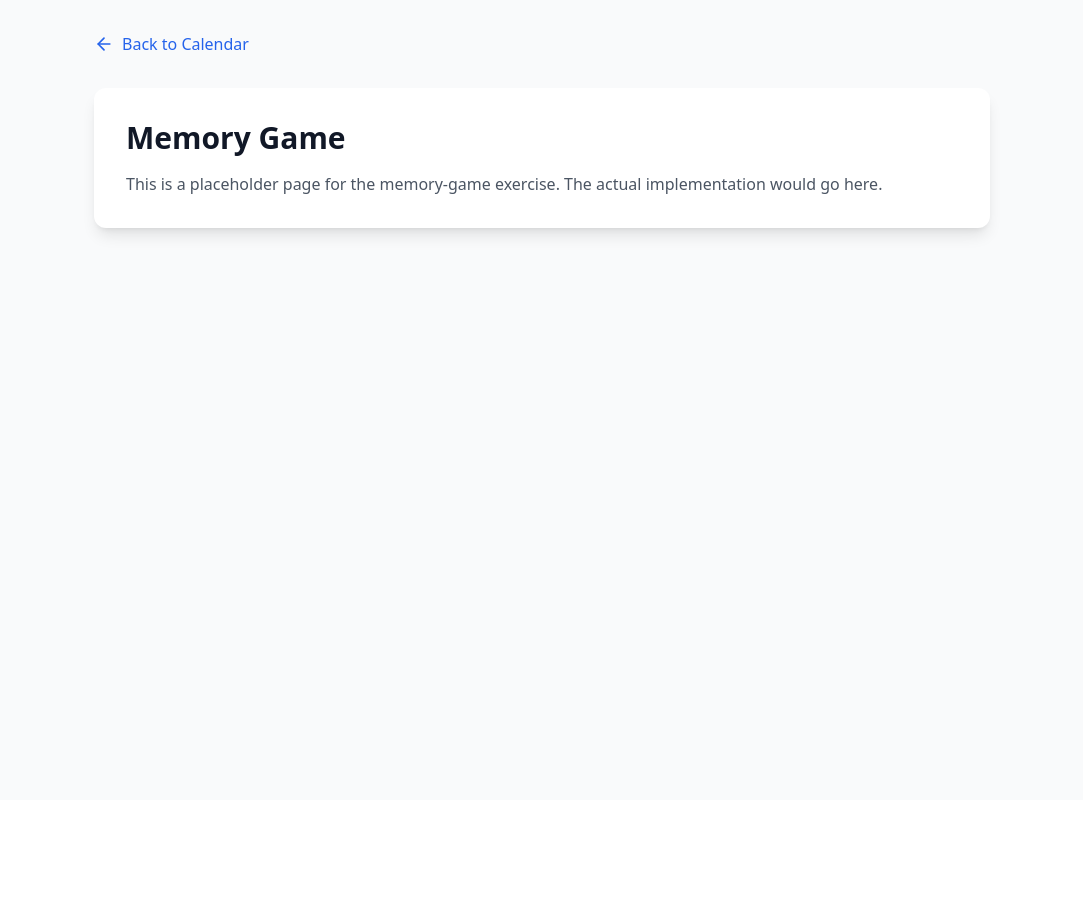
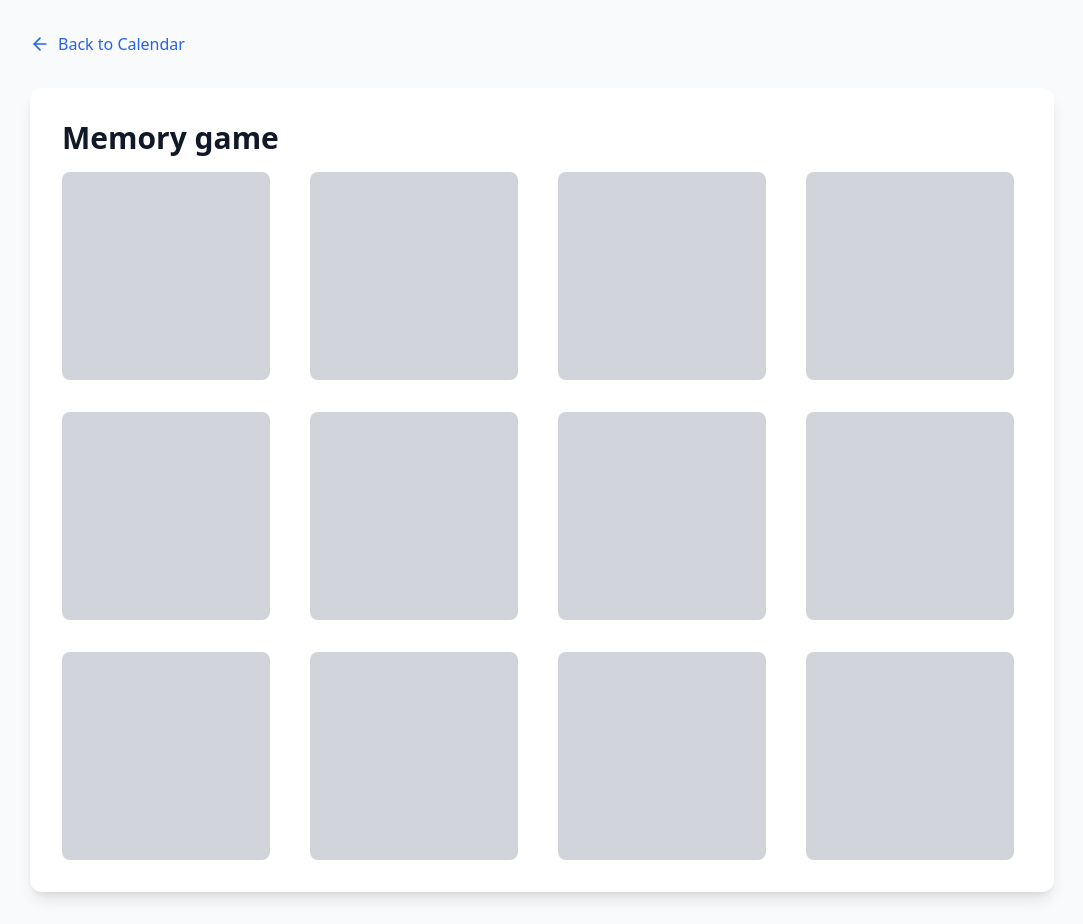
Before and after one commit to ashvinpanicker/react-practice-calendar, a React (Vite) app: page /memory-game in a window 1280 px wide. Shown: the whole page, without its empty margins (98-1181 px from the left). Before the commit the page ends 800 px from the top, so only its background shows below. Built offline with nearby package versions, Linux system fonts and the light colour scheme.

Commit message:
Memory game

```diff
--- a/package.json
+++ b/package.json
@@ -10,6 +10,7 @@
     "preview": "vite preview"
   },
   "dependencies": {
+    "lodash": "^4.17.21",
     "lucide-react": "^0.344.0",
     "react": "^18.3.1",
     "react-dom": "^18.3.1",
@@ -18,6 +19,7 @@
   },
   "devDependencies": {
     "@eslint/js": "^9.9.1",
+    "@types/lodash": "^4.17.15",
     "@types/react": "^18.3.5",
     "@types/react-dom": "^18.3.0",
     "@vitejs/plugin-react": "^4.3.1",
--- a/src/App.tsx
+++ b/src/App.tsx
@@ -1,10 +1,10 @@
-import React from 'react';
 import { BrowserRouter, Routes, Route } from 'react-router-dom';
 import { Calendar } from './components/Calendar';
 import { PlaceholderPage } from './pages/PlaceholderPage';
 import { PublicHolidaysPage } from './pages/PublicHolidaysPage';
 import { AccordionPage } from './pages/AccordionPage';
 import { LocalStorageHookPage } from './pages/LocalStorageHookPage';
+import { MemoryGamePage } from './pages/MemoryGamePage';
 
 function App() {
   return (
@@ -14,7 +14,7 @@ function App() {
         <Route path="/holidays" element={<PublicHolidaysPage />} />
         <Route path="/accordion" element={<AccordionPage />} />
         <Route path="/local-storage-hook" element={<LocalStorageHookPage />} />
-        <Route path="/memory-game" element={<PlaceholderPage />} />
+        <Route path="/memory-game" element={<MemoryGamePage />} />
         <Route path="/hacker-news" element={<PlaceholderPage />} />
         <Route path="/todo-list" element={<PlaceholderPage />} />
         <Route path="/movie-search" element={<PlaceholderPage />} />
--- /dev/null
+++ b/src/pages/MemoryGamePage.tsx
@@ -0,0 +1,78 @@
+import { FC, useEffect, useState } from 'react';
+import { BackButton } from '../components/BackButton';
+import _ from 'lodash';
+
+// 1. Multiply images into 2 and shuffle them
+// 2. Render images in a grid
+// 3. On click, show the image
+// 4. If the second image is the same, keep them open
+// 5. If not, hide them again
+// 6. Bonus: Add Animations and shadows
+// 7. Bonus: Add a timer and count the time it took to finish the game
+
+const imageSet = [
+    "https://images.unsplash.com/photo-1626808642875-0aa545482dfb",
+    "https://images.unsplash.com/photo-1546842931-886c185b4c8c",
+    "https://images.unsplash.com/photo-1520763185298-1b434c919102",
+    "https://images.unsplash.com/photo-1442458017215-285b83f65851",
+    "https://images.unsplash.com/photo-1496483648148-47c686dc86a8",
+    "https://images.unsplash.com/photo-1591181520189-abcb0735c65d",
+];
+
+const shuffleArray = (array: string[]) => {
+    return _.shuffle(array);
+};
+
+export const MemoryGamePage: FC = () => {
+    const [images, setImages] = useState<string[]>([]);
+    const [flippedIndexes, setFlippedIndexes] = useState<number[]>([]);
+    const [matchedIndexes, setMatchedIndexes] = useState<number[]>([]);
+
+    useEffect(() => {
+        const images2x = [...imageSet, ...imageSet];
+        setImages(shuffleArray(images2x));
+    }, []);
+
+    const handleCardClick = (index: number) => {
+        if (flippedIndexes.length === 2 || flippedIndexes.includes(index) || matchedIndexes.includes(index)) return;
+
+        const newFlipped = [...flippedIndexes, index];
+        setFlippedIndexes(newFlipped);
+
+        if (newFlipped.length === 2) {
+            const [first, second] = newFlipped;
+            if (images[first] === images[second]) {
+                setMatchedIndexes([...matchedIndexes, first, second]);
+            }
+            setTimeout(() => setFlippedIndexes([]), 1000);
+        }
+    };
+
+    return (
+        <div className="min-h-screen bg-gray-50 p-4 sm:p-6 lg:p-8">
+            <div className="max-w-5xl mx-auto">
+                <BackButton />
+                <div className="bg-white rounded-xl shadow-lg p-6 sm:p-8">
+                    <h1 className="text-2xl sm:text-3xl font-bold mb-4 text-gray-900">Memory game</h1>
+                    <div className="grid grid-cols-4 gap-8">
+                        {images.map((image, index) => (
+                            <div
+                                key={index}
+                                className={`relative w-40 h-40 sm:w-52 sm:h-52 bg-gray-300 cursor-pointer rounded-lg overflow-hidden ${flippedIndexes.includes(index) || matchedIndexes.includes(index) ? "shadow-xl" : "hover:bg-blue-500"
+                                    }`}
+                                onClick={() => handleCardClick(index)}
+                            >
+                                {(flippedIndexes.includes(index) || matchedIndexes.includes(index)) ? (
+                                    <img src={image} alt="card" className="w-full h-full object-cover" />
+                                ) : (
+                                    <div className="w-full h-full bg-gray-300"></div>
+                                )}
+                            </div>
+                        ))}
+                    </div>
+                    {matchedIndexes.length === images.length && <h2 className="text-2xl font-bold mt-4">You Win! 🎉</h2>}
+                </div>
+            </div>
+        </div>
+    );
+};
```
Also changed, not shown: 1 other file (tests, documents, lock files or other folders).
